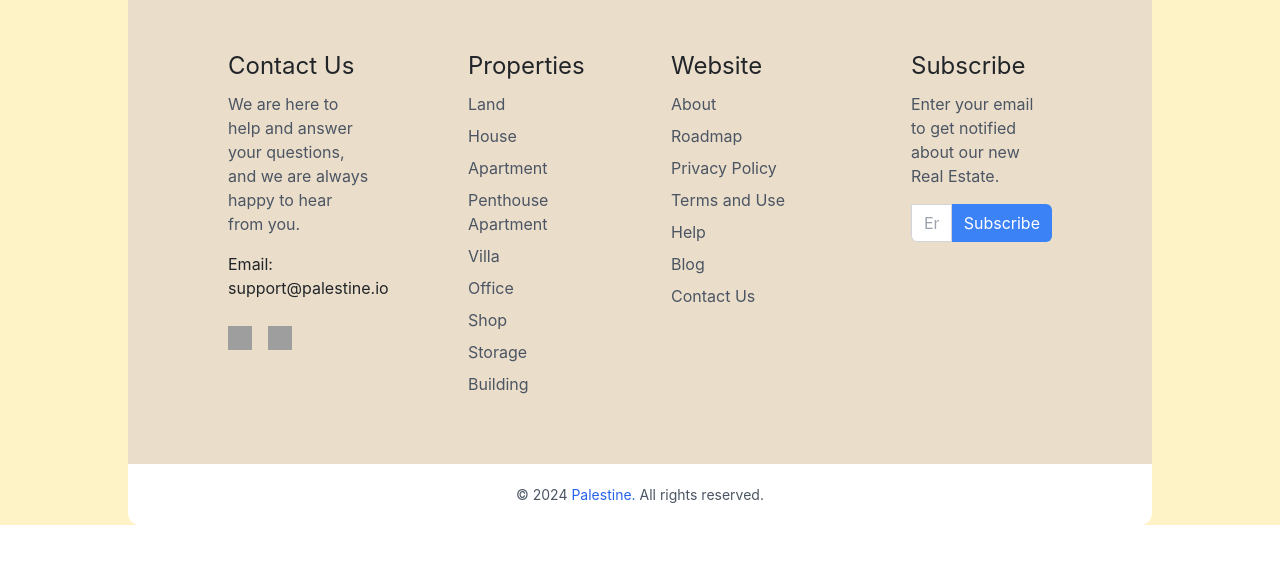
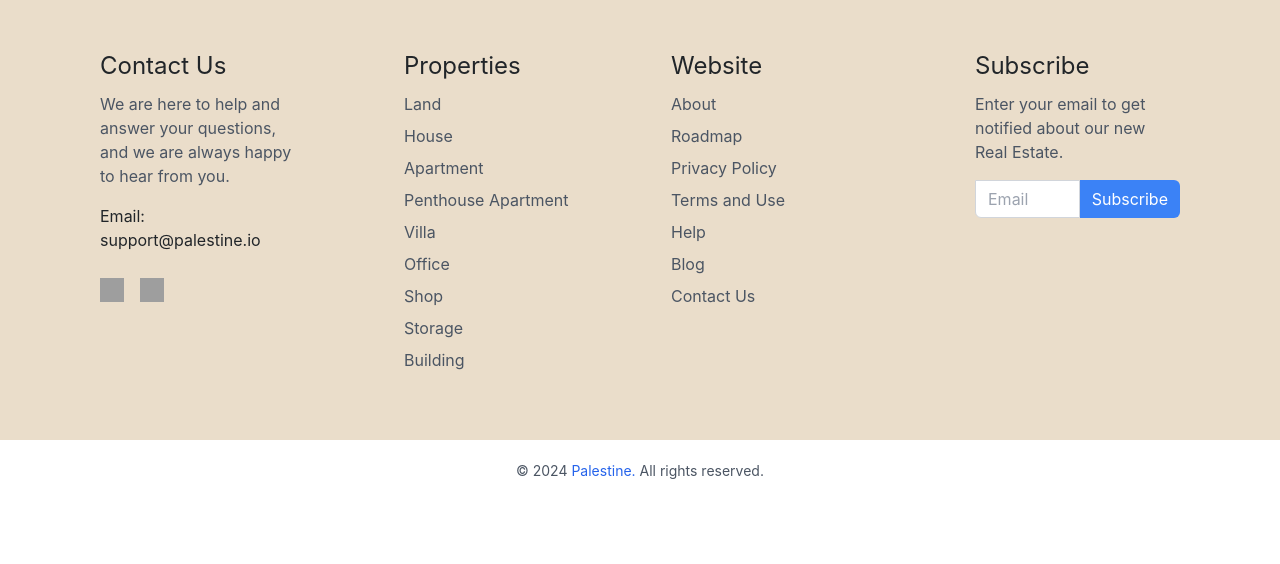
Before and after one commit to yousefhantash/real-estate, a React (Create React App) app: page / in a window 1280 px wide. Shown: the top 564 px of the page. Built offline with nearby package versions, Linux system fonts and the light colour scheme; grey boxes are pictures that could not be loaded.

Commit message:
edit footer width

```diff
--- a/src/App.jsx
+++ b/src/App.jsx
@@ -5,7 +5,7 @@ function App() {
   return (
 
 
-    <div className='bg-amber-100 h-full'>
+    <div>
 
      <Footer/>
 
--- a/src/components/Footer/Footer.jsx
+++ b/src/components/Footer/Footer.jsx
@@ -4,7 +4,7 @@ export default function Footer(){
     return (
 
     <div className="m-0 p-0 box-border">
-      <footer className="w-4/5 bg-customBeige mx-auto p-12">
+      <footer className="w-full bg-customBeige mx-auto p-12">
       <div className="max-w-screen-xl mx-auto grid grid-cols-1 sm:grid-cols-2 lg:grid-cols-4 gap-8">
         <div className='ml-[37px] px-[15px]'>
           <h2 className="text-[24px] mb-[8px] text-customDarkGray">Contact Us</h2>
@@ -51,7 +51,7 @@ export default function Footer(){
         </div>
       </div>
       </footer>
-      <div className="text-[14px] w-4/5 mx-auto  mt-[0px] mb-[10px] pt-[20px] pb-[20px] text-center text-gray-600 bg-white rounded-b-xl">
+      <div className="text-[14px] w-full mx-auto  mt-[0px] mb-[10px] pt-[20px] pb-[20px] text-center text-gray-600 bg-white rounded-b-xl">
         © 2024 <span className='text-blue-600 py-[8px] hover:text-sky-300 '>Palestine.</span> All rights reserved.
       </div>
     </div>
```
